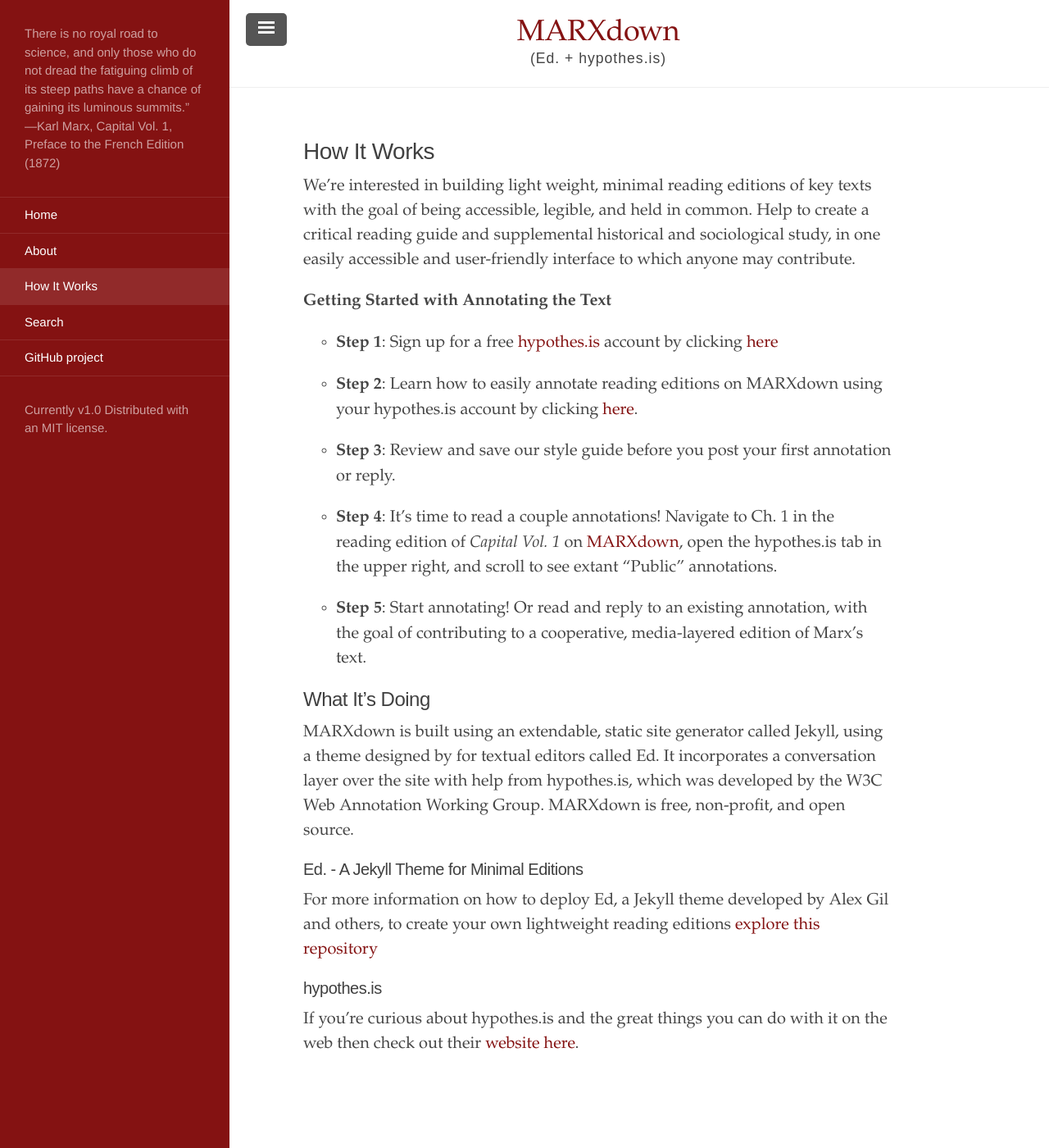
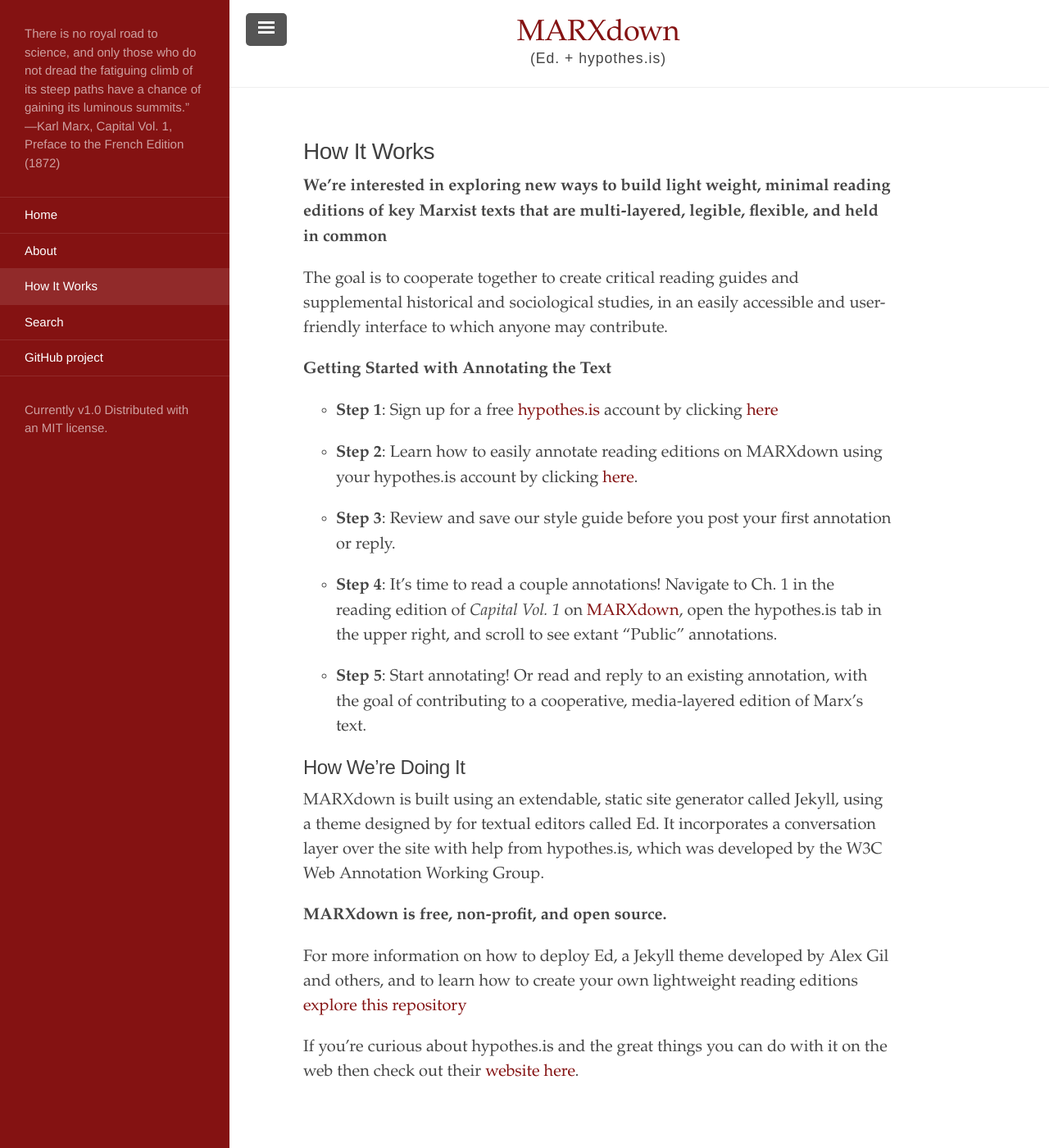
Before and after one commit to MARXdown/MARXdown.github.io, a Jekyll site: the page built from documentation.md, in a window 1280 px wide and 1400 px high. Shown: the whole window at 82% size. Built offline with Jekyll 4.4.1, drawn with Linux system fonts in a browser that asks for light colours; a script that is not in the unit is left out.

Commit message:
how to 4

```diff
--- a/documentation.md
+++ b/documentation.md
@@ -4,7 +4,9 @@
 author:
 ---
 
-We're interested in building light weight, minimal reading editions of key  texts with the goal of being accessible, legible, and held in common. Help to create a critical reading guide and supplemental historical and sociological study, in one easily accessible and user-friendly interface to which anyone may contribute.
+**We're interested in exploring new ways to build light weight, minimal reading editions of key Marxist texts that are multi-layered, legible, flexible, and held in common**
+
+The goal is to cooperate together to create critical reading guides and supplemental historical and sociological studies, in an easily accessible and user-friendly interface to which anyone may contribute.
 
 **Getting Started with Annotating the Text**
 
@@ -18,14 +20,13 @@
 
 * **Step 5**: Start annotating! Or read and reply to an existing annotation, with the goal of contributing to a cooperative, media-layered edition of Marx's text.
 
-##  What It's Doing
 
-MARXdown is built using an extendable, static site generator called Jekyll, using a theme designed by for textual editors called Ed. It incorporates a conversation layer over the site with help from hypothes.is, which was developed by the W3C Web Annotation Working Group. MARXdown is free, non-profit, and open source.
+##  How We're Doing It
 
-#### Ed. -  A Jekyll Theme for Minimal Editions
+MARXdown is built using an extendable, static site generator called Jekyll, using a theme designed by for textual editors called Ed. It incorporates a conversation layer over the site with help from hypothes.is, which was developed by the W3C Web Annotation Working Group.
 
-For more information on how to deploy Ed, a Jekyll theme developed by Alex Gil and others, to create your own lightweight reading editions [explore this repository](https://github.com/minicomp/ed)
+**MARXdown is free, non-profit, and open source.**
 
-#### hypothes.is
+For more information on how to deploy Ed, a Jekyll theme developed by Alex Gil and others, and to learn how to create your own lightweight reading editions [explore this repository](https://github.com/minicomp/ed)
 
 If you're curious about hypothes.is and the great things you can do with it on the web then check out their [website here](https://web.hypothes.is).
```
